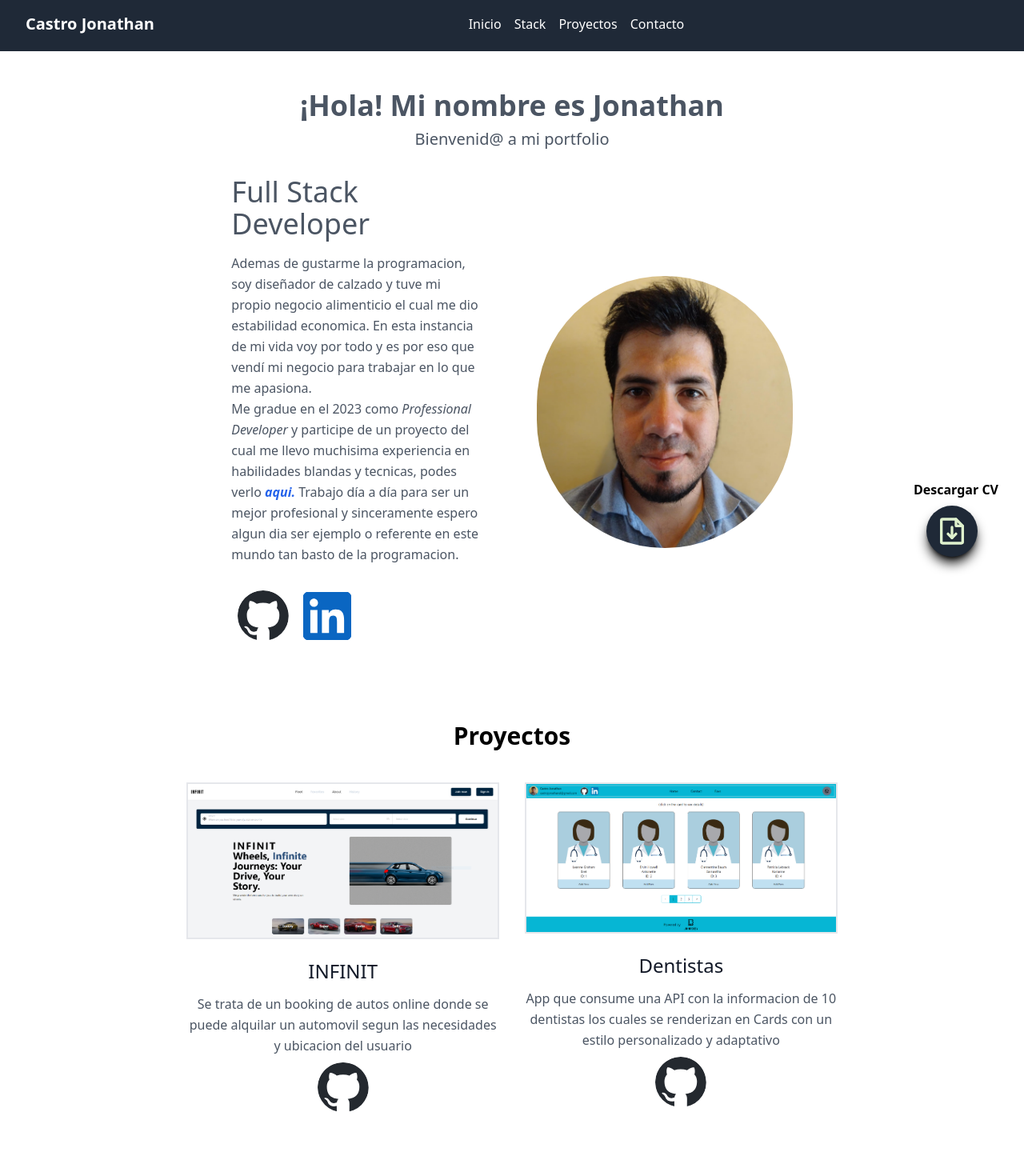
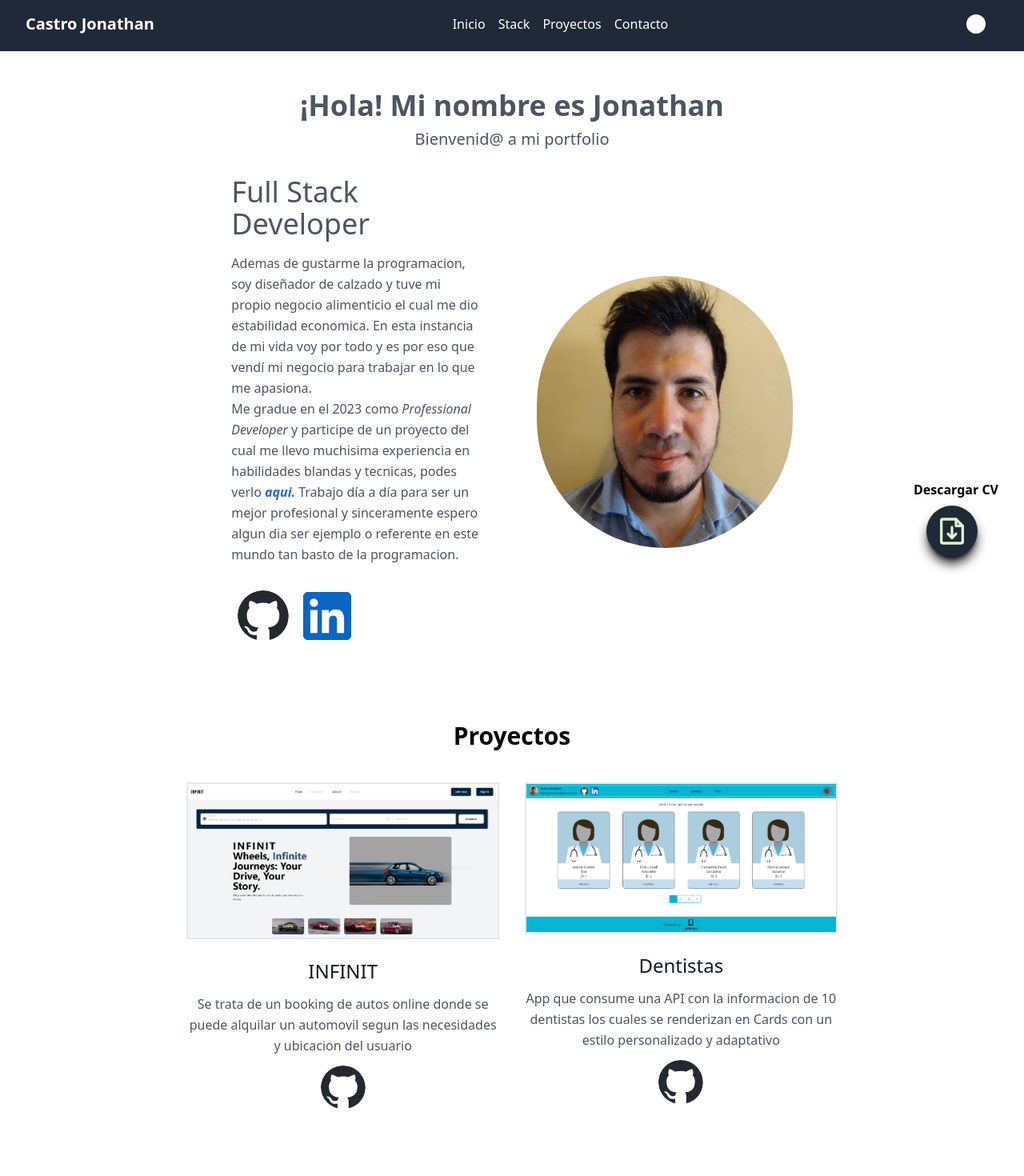
Before and after one commit to johnydeev/castro-jonathan-portfolio, a Next.js app: page / in a window 1280 px wide. Shown: the top 1470 px of the page at 80% size. Built offline with nearby package versions, Linux system fonts and the light colour scheme.

Commit message:
fix responsive

```diff
--- a/src/app/globals.css
+++ b/src/app/globals.css
@@ -2,7 +2,8 @@
 @tailwind components;
 @tailwind utilities;
 
-#mobile {
+
+.hamburg {
   display: none;
 }
 @media (max-width: 1024px) {
--- a/src/components/Proyects.jsx
+++ b/src/components/Proyects.jsx
@@ -31,7 +31,7 @@ const Proyects = () => {
                   un automovil segun las necesidades y ubicacion del usuario
                 </p>
                 <div className="flex justify-center">
-                  <picture className="transition-all duration-300 hover:-translate-y-2 w-20 p-2">
+                  <picture className="transition-all duration-300 hover:-translate-y-2 w-20 p-3">
                     <a
                       href="https://infinit-ecommerce.vercel.app/"
                       target="_blank"
@@ -69,7 +69,7 @@ const Proyects = () => {
                   adaptativo
                 </p>
                 <div className="flex justify-center">
-                  <picture className="transition-all duration-300 hover:-translate-y-2 w-20 p-2">
+                  <picture className="transition-all duration-300 hover:-translate-y-2 w-20 p-3">
                     <a
                       href="https://aws-reactjs-castro-jonathan.s3.amazonaws.com/index.html"
                       target="_blank"
--- a/src/components/navbar.jsx
+++ b/src/components/navbar.jsx
@@ -10,10 +10,7 @@ const Navbar = () => {
   }
   return (
     <nav id="nav" className="bg-gray-800 text-white px-4 h-16">
-      <div
-
-        className="container mx-auto flex justify-between items-center p-4"
-      >
+      <div className="container mx-auto flex justify-between items-center p-4">
         <span className="text-xl font-bold">Castro Jonathan</span>
 
         <div
@@ -59,26 +56,24 @@ const Navbar = () => {
           <span></span>
           <span></span>
         </div>
-      </div>
-      {/* <button
+
+
+        <button
           id="theme"
           onClick={changeTheme}
           className={`mr-4 text-lg rounded-full p-3 bg-gray-500
           ${theme ? "" : "!bg-white"}`}
         >
-        <picture>
+          {/* <picture>
             <img
               width={30}
               height={30}
-            src={
-              theme
-                ? "/moon-stars-svgrepo-com2.svg"
-                : "/sun-black.svg"
-            }
+              src={theme ? "/moon-stars-svgrepo-com2.svg" : "/sun-black.svg"}
               alt={theme ? "Dark" : "Light"}
             />
-        </picture>
-      </button> */}
+          </picture> */}
+        </button>
+      </div>
     </nav>
   );
 }
```
Lines whose indentation alone changed are shown as unchanged.
